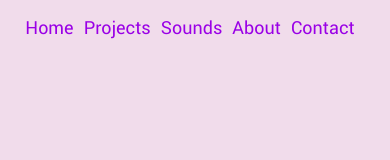
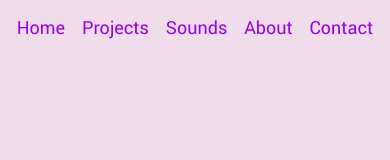
Before and after one commit to stephanbazbaz/portfolio_website, a React (Create React App) app: page / in a window 390 px wide. Shown: the top 160 px of the page. Built offline with nearby package versions, Linux system fonts and the light colour scheme.

Commit message:
edit & sound

```diff
--- a/src/components/Navbar/mediaQuery.scss
+++ b/src/components/Navbar/mediaQuery.scss
@@ -1,12 +1,14 @@
 @media only screen and (max-width: 728px) {
+    .navlinks-warp {
 
-    .navlinks-warp {
+        display: flex;
+        justify-content: space-evenly;
         a {
-            margin: 0 10px 0 0 !important;
+            margin: 0 !important;
         }
     }
 
-    .nav-socials{
+    .nav-socials {
         display: none !important;
     }
 }
```
